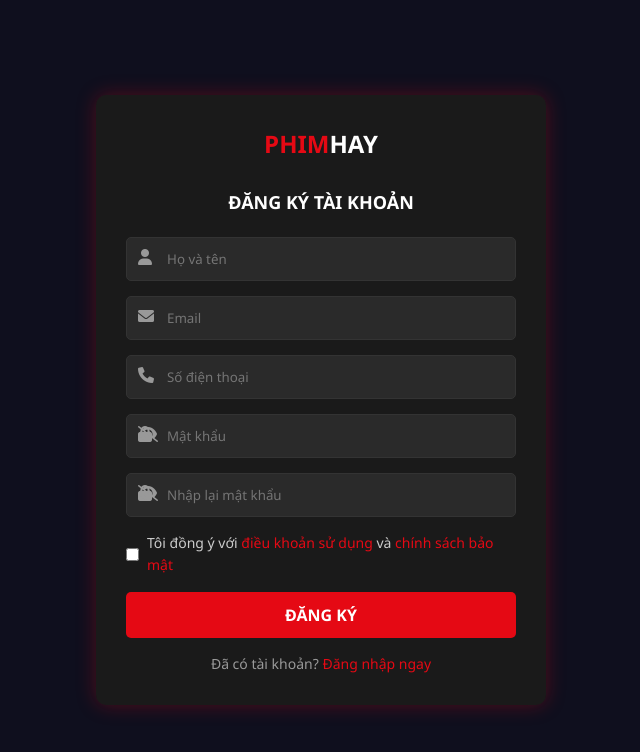
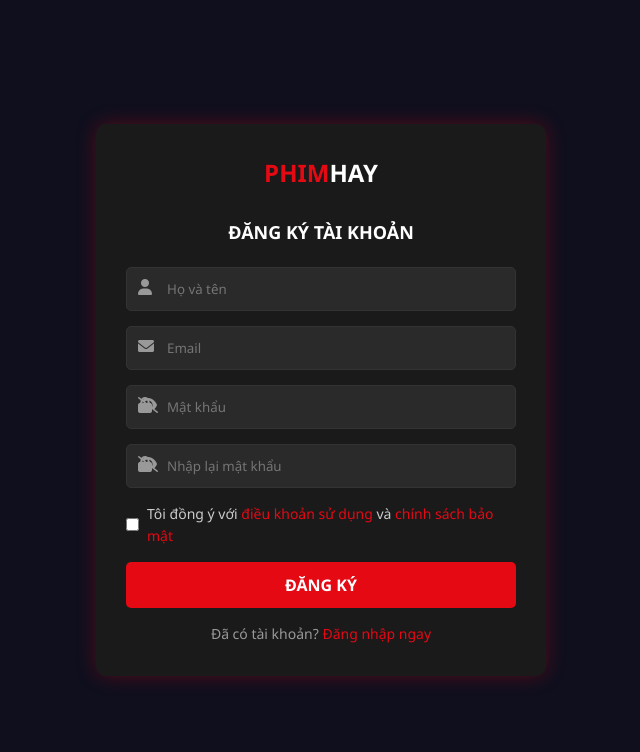
Before and after one commit to damvinhquang2006/Web-phim-lau-vjp-pro, a plain HTML site: page FrontEnd/pages/register.html in a window 1280 px wide. Shown: the whole page, without its empty margins (319-959 px from the left). Drawn offline with Linux system fonts and the light colour scheme.

Commit message:
Updated register form

```diff
--- a/FrontEnd/pages/register.html
+++ b/FrontEnd/pages/register.html
@@ -25,12 +25,6 @@
             <div class="input-group">
                 <i class="fas fa-envelope"></i>
                 <input type="email" id="email" placeholder="Email" required>
-            </div>
-
-            <!-- Số điện thoại -->
-            <div class="input-group">
-                <i class="fas fa-phone"></i>
-                <input type="tel" id="phone" placeholder="Số điện thoại">
             </div>
 
             <!-- Mật khẩu -->
```
